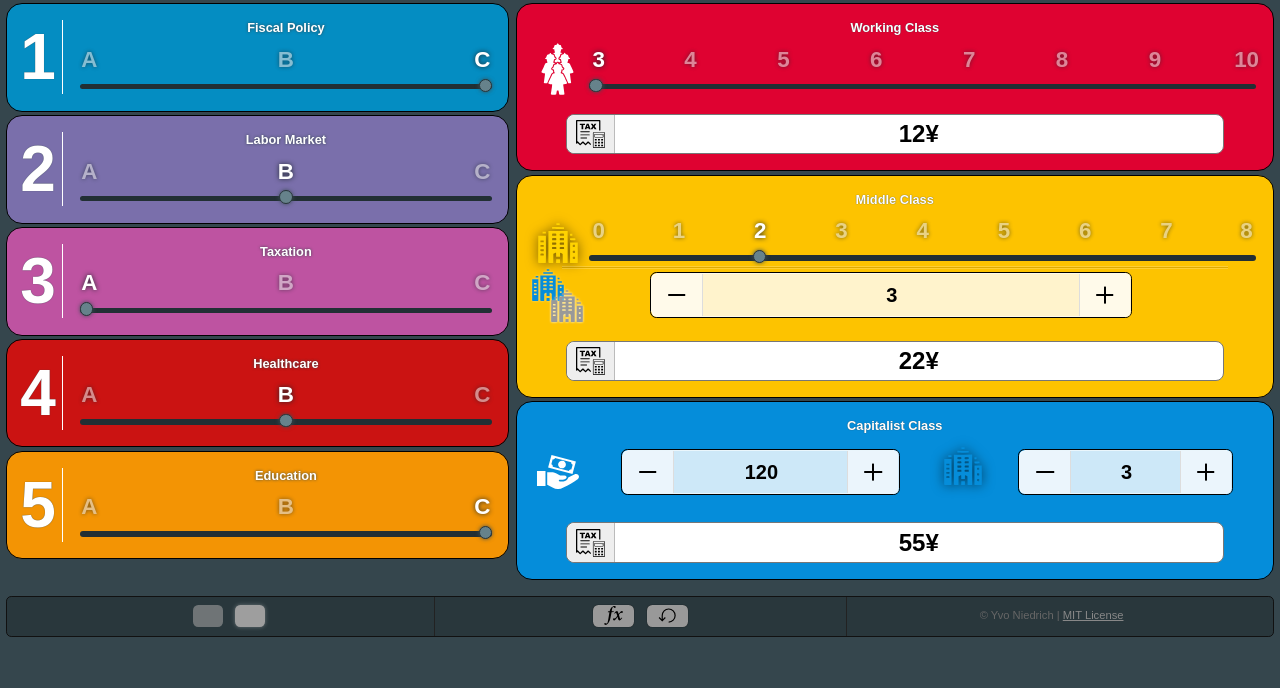
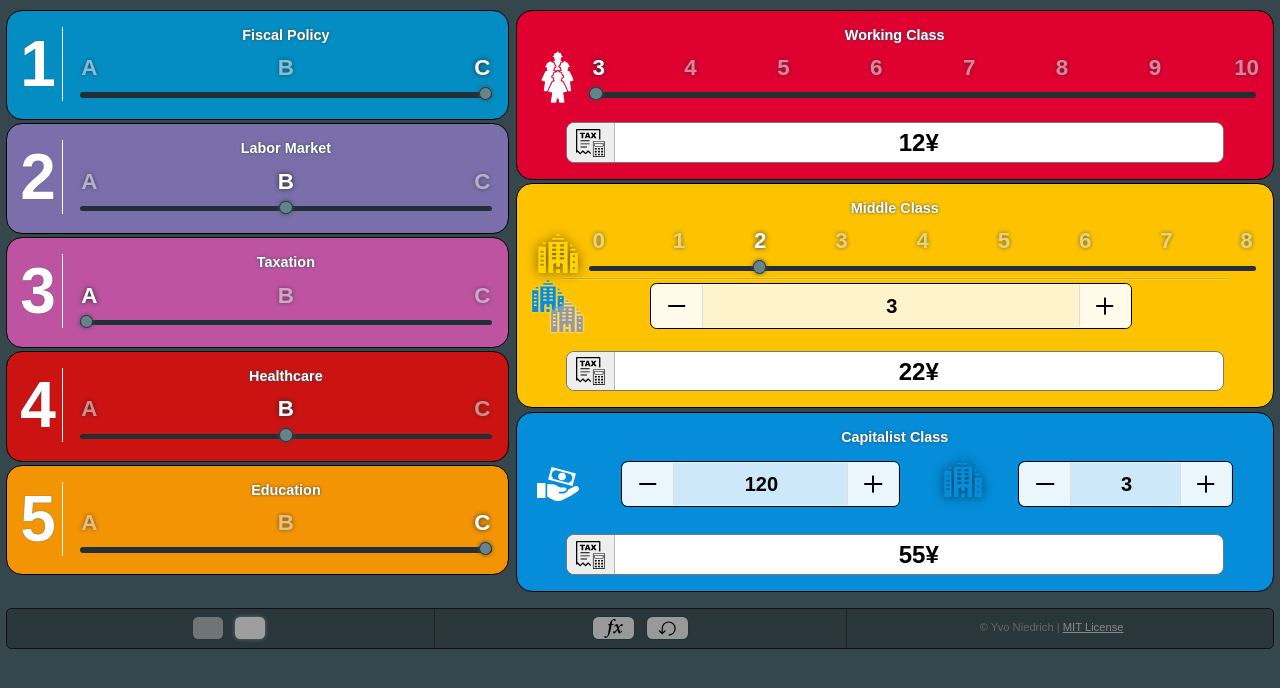
Before and after one commit to yvo-niedrich/hegemony-taxes, a Vue app: page / in a window 1280 px wide. Shown: the top 688 px of the page. Built offline with nearby package versions, Linux system fonts and the light colour scheme; grey boxes are pictures that could not be loaded.

Commit message:
remove unused & duplicated code

```diff
--- a/src/App.vue
+++ b/src/App.vue
@@ -28,5 +28,3 @@ const { fiscal, labor, tax, health, education } = getPolicyStore();
     </div>
     <SettingsBar />
 </template>
-
-<style scoped></style>
--- a/src/assets/base.css
+++ /dev/null
@@ -1,86 +0,0 @@
-/* color palette from <https://github.com/vuejs/theme> */
-:root {
-    --vt-c-white: #ffffff;
-    --vt-c-white-soft: #f8f8f8;
-    --vt-c-white-mute: #f2f2f2;
-
-    --vt-c-black: #181818;
-    --vt-c-black-soft: #222222;
-    --vt-c-black-mute: #282828;
-
-    --vt-c-indigo: #2c3e50;
-
-    --vt-c-divider-light-1: rgba(60, 60, 60, 0.29);
-    --vt-c-divider-light-2: rgba(60, 60, 60, 0.12);
-    --vt-c-divider-dark-1: rgba(84, 84, 84, 0.65);
-    --vt-c-divider-dark-2: rgba(84, 84, 84, 0.48);
-
-    --vt-c-text-light-1: var(--vt-c-indigo);
-    --vt-c-text-light-2: rgba(60, 60, 60, 0.66);
-    --vt-c-text-dark-1: var(--vt-c-white);
-    --vt-c-text-dark-2: rgba(235, 235, 235, 0.64);
-}
-
-/* semantic color variables for this project */
-:root {
-    --color-background: var(--vt-c-white);
-    --color-background-soft: var(--vt-c-white-soft);
-    --color-background-mute: var(--vt-c-white-mute);
-
-    --color-border: var(--vt-c-divider-light-2);
-    --color-border-hover: var(--vt-c-divider-light-1);
-
-    --color-heading: var(--vt-c-text-light-1);
-    --color-text: var(--vt-c-text-light-1);
-
-    --section-gap: 160px;
-}
-
-@media (prefers-color-scheme: dark) {
-    :root {
-        --color-background: var(--vt-c-black);
-        --color-background-soft: var(--vt-c-black-soft);
-        --color-background-mute: var(--vt-c-black-mute);
-
-        --color-border: var(--vt-c-divider-dark-2);
-        --color-border-hover: var(--vt-c-divider-dark-1);
-
-        --color-heading: var(--vt-c-text-dark-1);
-        --color-text: var(--vt-c-text-dark-2);
-    }
-}
-
-*,
-*::before,
-*::after {
-    box-sizing: border-box;
-    margin: 0;
-    font-weight: normal;
-}
-
-body {
-    min-height: 100vh;
-    color: var(--color-text);
-    background: var(--color-background);
-    transition:
-        color 0.5s,
-        background-color 0.5s;
-    line-height: 1.6;
-    font-family:
-        Inter,
-        -apple-system,
-        BlinkMacSystemFont,
-        'Segoe UI',
-        Roboto,
-        Oxygen,
-        Ubuntu,
-        Cantarell,
-        'Fira Sans',
-        'Droid Sans',
-        'Helvetica Neue',
-        sans-serif;
-    font-size: 15px;
-    text-rendering: optimizeLegibility;
-    -webkit-font-smoothing: antialiased;
-    -moz-osx-font-smoothing: grayscale;
-}
--- a/src/assets/main.css
+++ b/src/assets/main.css
@@ -5,10 +5,18 @@ body {
     background-color: #35464d;
 }
 
+h3 {
+    margin: 0 0 0.6em 0;
+    font-size: 0.9rem;
+    font-weight: bold;
+    text-shadow: #35474d 0 0 3px;
+    text-align: center;
+}
+
 #app {
     max-width: 1280px;
     margin: 0 auto;
-    padding: 0 0.2em;
+    padding: 0.4em 0.2em;
     font-weight: normal;
 }
 
--- a/src/components/CapitalistClass.vue
+++ b/src/components/CapitalistClass.vue
@@ -70,15 +70,6 @@ function getCorporateTax(income: number, policy: number): number {
     </div>
 </template>
 
-<style scoped>
-h3 {
-    margin: 0 0 0.6em 0;
-    font-size: 0.8rem;
-    font-weight: bold;
-    text-align: center;
-}
-</style>
-
 <style lang="scss">
 .capitalist-class {
     background-color: #058dda;
--- a/src/components/MiddleClass.vue
+++ b/src/components/MiddleClass.vue
@@ -55,15 +55,6 @@ const { mEmployments, mBusinesses } = getClassStore();
     </div>
 </template>
 
-<style scoped>
-h3 {
-    margin: 0 0 0.6em 0;
-    font-size: 0.8rem;
-    font-weight: bold;
-    text-align: center;
-}
-</style>
-
 <style lang="scss">
 .middle-class {
     background-color: #fdc300;
--- a/src/components/NumberSlider.vue
+++ b/src/components/NumberSlider.vue
@@ -46,9 +46,6 @@ function count() {
 </template>
 
 <style scoped>
-/*=============
-Adding tick marks
-=========================*/
 .wrapper {
     color: #4b4949;
     display: flex;
--- a/src/components/PolicySlider.vue
+++ b/src/components/PolicySlider.vue
@@ -59,27 +59,31 @@ const model = defineModel({
     </div>
 </template>
 
-<style scoped>
-h3 {
-    margin: 0 0 0.6em 0;
-    font-size: 0.8rem;
-    font-weight: bold;
-    text-shadow: #35474d 0 0 3px;
-    text-align: center;
-}
-</style>
-
 <style lang="scss">
 .policy {
     color: #ffffff;
     text-shadow: #35474d 0 0 1px;
+    transition: 0.2s ease-in-out;
 
-    transition: 0.2s ease-in-out;
+    &.policy-fiscal {
+        background-color: #048dc2;
+    }
+    &.policy-labor {
+        background-color: #7a6fab;
+    }
+    &.policy-tax {
+        background-color: #be53a1;
+    }
+    &.policy-health {
+        background-color: #cb1312;
+    }
+    &.policy-education {
+        background-color: #f39404;
+    }
     @media (min-width: 719px) and (max-width: 980px) {
-        grid-template-columns: 2em 1fr;
+        grid-template-columns: 2.2em 1fr;
+        padding-left: 0.6em;
     }
-}
-
     .policy-number {
         transition:
             margin 0.2s ease-in-out,
@@ -93,26 +97,12 @@ h3 {
         border-right: 1px solid #ffffff;
 
         @media (min-width: 719px) and (max-width: 980px) {
-        margin-right: 0.1em;
-        font-size: 3em;
+            margin-right: 0.15em;
+            font-size: 2.8em;
             line-height: 1.6em;
+            font-stretch: extra-condensed;
         }
     }
-
-.policy.policy-fiscal {
-    background-color: #048dc2;
-}
-.policy.policy-labor {
-    background-color: #7a6fab;
-}
-.policy.policy-tax {
-    background-color: #be53a1;
-}
-.policy.policy-health {
-    background-color: #cb1312;
-}
-.policy.policy-education {
-    background-color: #f39404;
 }
 </style>
 
--- a/src/components/WorkerClass.vue
+++ b/src/components/WorkerClass.vue
@@ -33,15 +33,6 @@ const { population } = getClassStore();
     </div>
 </template>
 
-<style scoped>
-h3 {
-    margin: 0 0 0.6em 0;
-    font-size: 0.8rem;
-    font-weight: bold;
-    text-align: center;
-}
-</style>
-
 <style>
 .working-class {
     background-color: #df0231;
```
Lines whose indentation alone changed are shown as unchanged.
